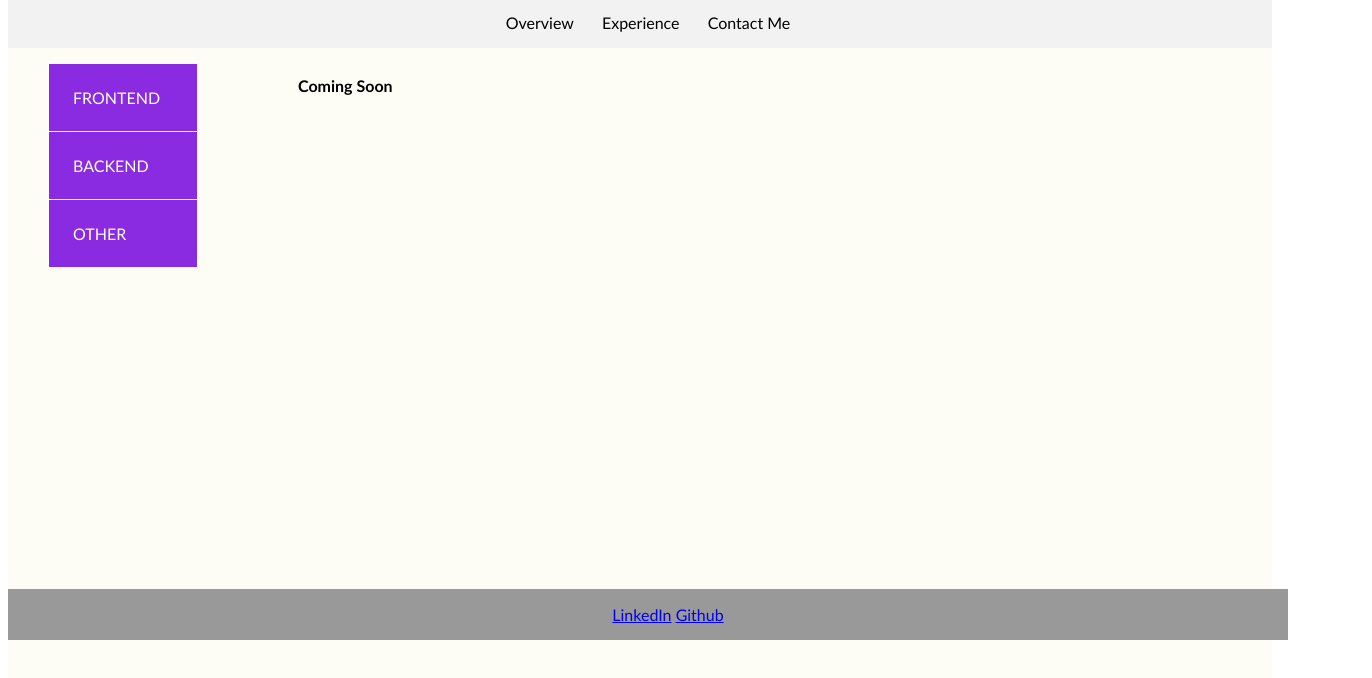
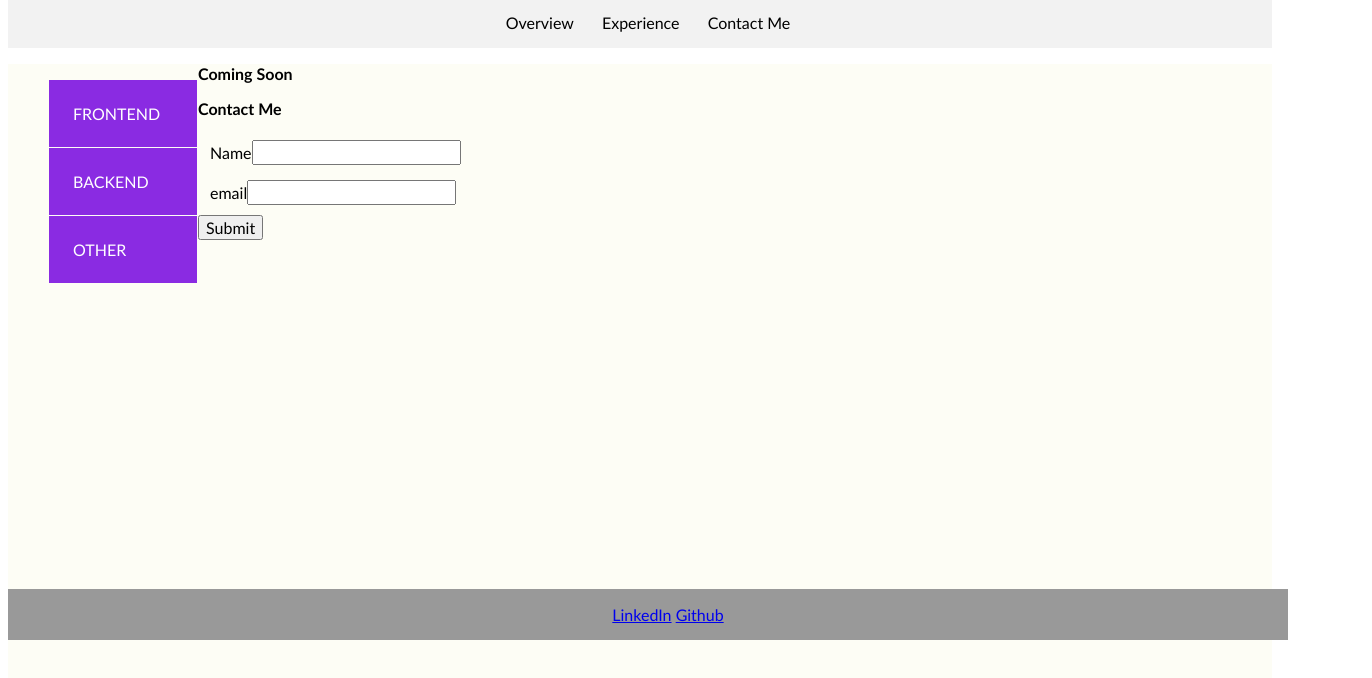
Before and after one commit to bvasko/coming-soon, a plain HTML site: page index.html in a window 1280 px wide. Shown: the part 160-838 px from the top of the page, 1372 px wide, since content can reach past the window. Drawn offline with Linux system fonts and the light colour scheme.

Commit message:
add contact form

```diff
--- a/index.html
+++ b/index.html
@@ -38,6 +38,16 @@
         <article>
           <h3>Coming Soon</h3>
         </article>
+        <article>
+          <h3>Contact Me</h3>
+
+          <fieldset>
+            <label for="name">Name</label><input id="name" type="text" /></fieldset>
+            <fieldset>
+            <label for="email">email</label><input id="email" type="text" /></fieldset>
+            <input type="button" name="submit" value="Submit"/>
+          </fieldset>
+        </article>
       </section>
     </main>
     <footer>
--- a/styles/main.css
+++ b/styles/main.css
@@ -92,16 +92,17 @@ aside nav ul li {
 
 section {
   width: 100%;
-
   height: 100%;
 }
 
 article {
-  float: left;
+  width: 100%;
   margin-left: 100px;
   margin-top: 12px;
 }
-
+fieldset {
+  border: none;
+}
 
 footer {
   position: fixed;
```
